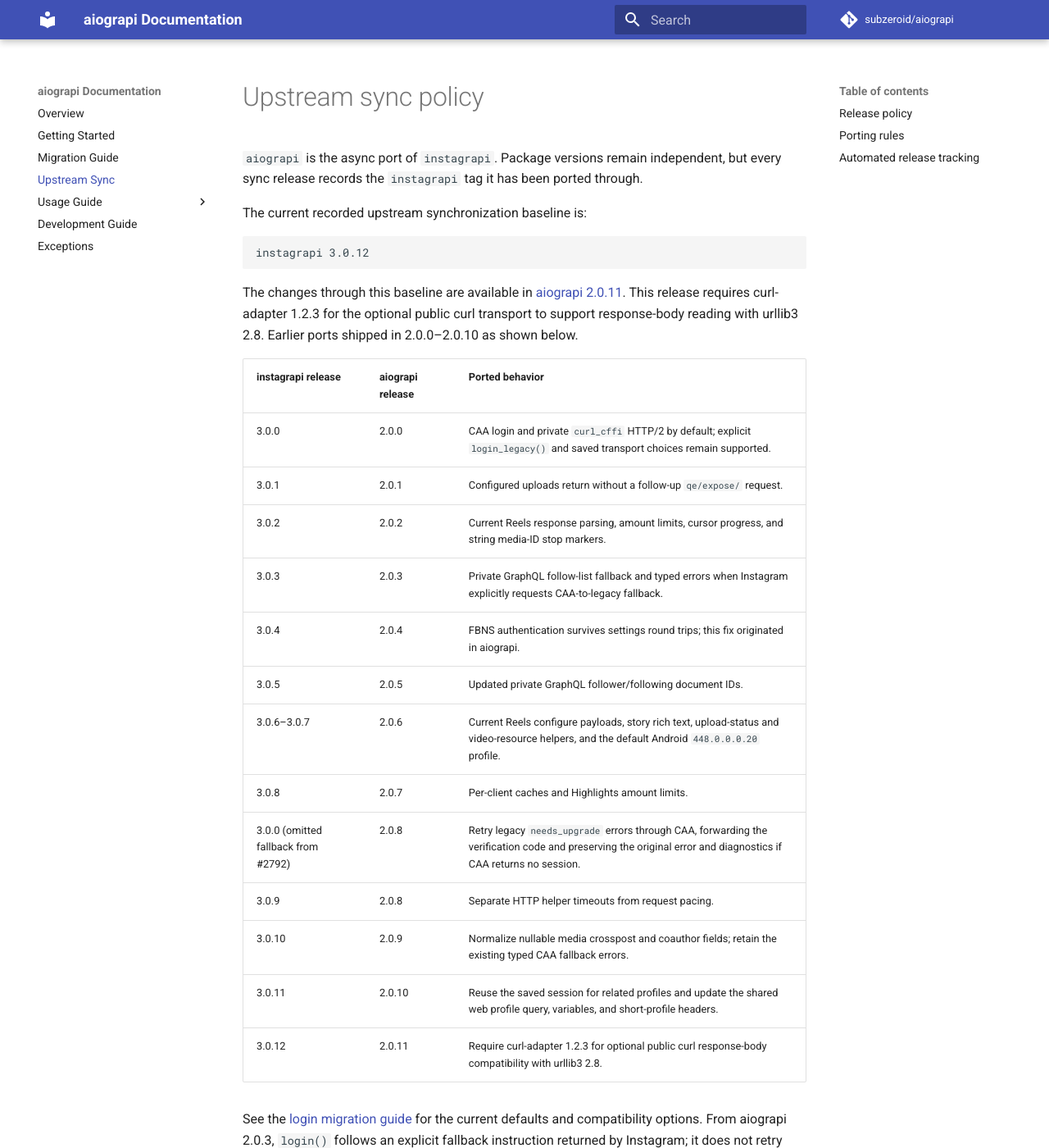
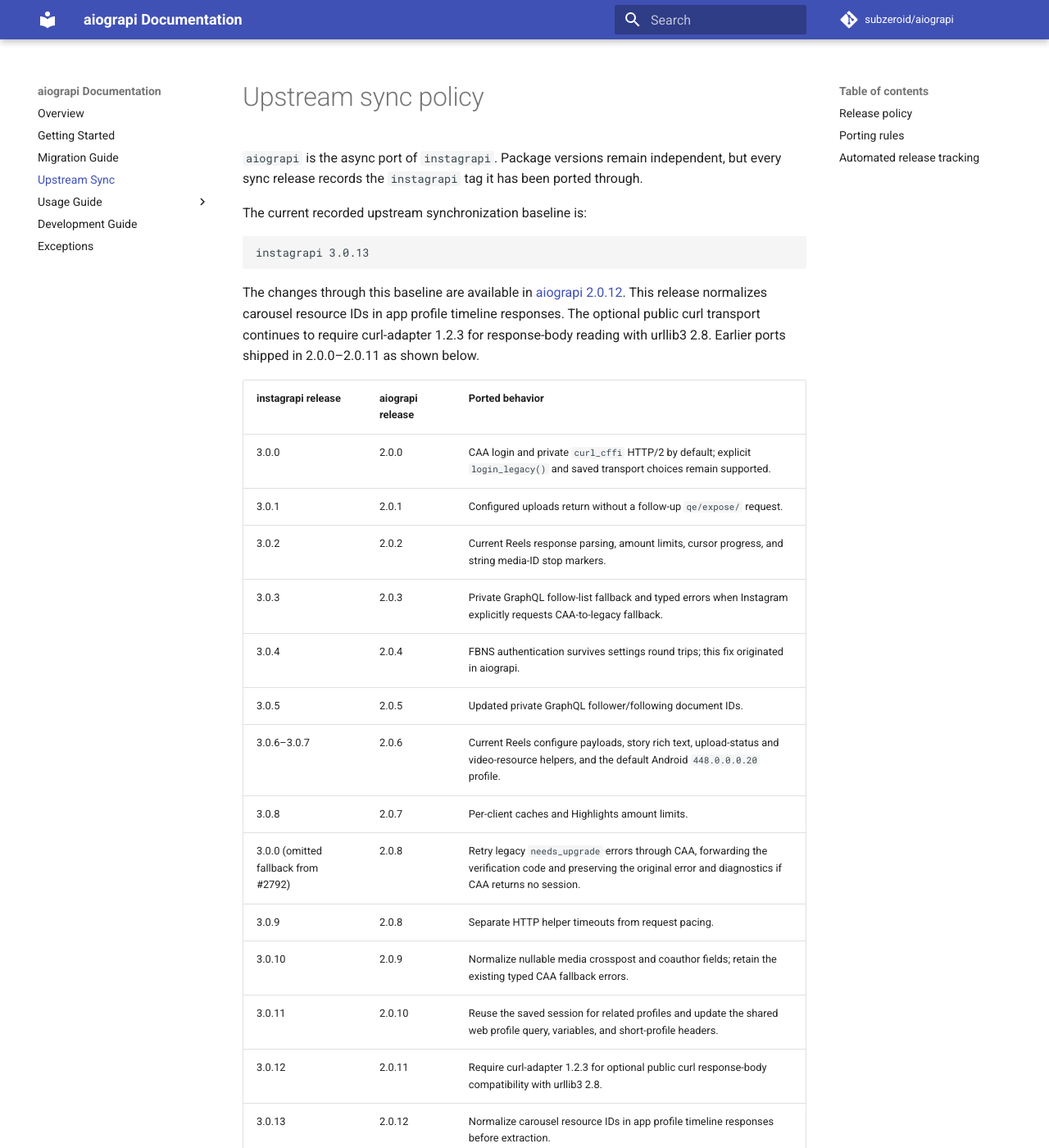
Before and after one commit to subzeroid/aiograpi, an MkDocs documentation site: the page built from docs/upstream-sync.md, in a window 1280 px wide and 1400 px high. Shown: the whole window at 82% size. Built offline with MkDocs 1.6.1 and Material for MkDocs 9.7.7, drawn with Linux system fonts in a browser that asks for light colours; comment, search, counter and statistics services are not loaded; the version menu is left out.

Commit message:
chore: release 2.0.12 (#480)
Release aiograpi 2.0.12 with the verified carousel resource ID fix from #479 and record instagrapi 3.0.13 as the upstream baseline.

````diff
--- a/aiograpi/__init__.py
+++ b/aiograpi/__init__.py
@@ -48,7 +48,7 @@ from aiograpi.mixins.video import DownloadVideoMixin, UploadVideoMixin
 # Used as fallback logger if another is not provided.
 DEFAULT_LOGGER = logging.getLogger("aiograpi")
 
-__upstream_instagrapi_version__ = "3.0.12"
+__upstream_instagrapi_version__ = "3.0.13"
 
 
 class Client(
--- a/docs/upstream-sync.md
+++ b/docs/upstream-sync.md
@@ -5,10 +5,10 @@
 The current recorded upstream synchronization baseline is:
 
 ```text
-instagrapi 3.0.12
+instagrapi 3.0.13
 ```
 
-The changes through this baseline are available in [aiograpi 2.0.11](https://github.com/subzeroid/aiograpi/releases/tag/2.0.11). This release requires curl-adapter 1.2.3 for the optional public curl transport to support response-body reading with urllib3 2.8. Earlier ports shipped in 2.0.0–2.0.10 as shown below.
+The changes through this baseline are available in [aiograpi 2.0.12](https://github.com/subzeroid/aiograpi/releases/tag/2.0.12). This release normalizes carousel resource IDs in app profile timeline responses. The optional public curl transport continues to require curl-adapter 1.2.3 for response-body reading with urllib3 2.8. Earlier ports shipped in 2.0.0–2.0.11 as shown below.
 
 | instagrapi release | aiograpi release | Ported behavior |
 | --- | --- | --- |
@@ -25,6 +25,7 @@ The changes through this baseline are available in [aiograpi 2.0.11](https://git
 | 3.0.10 | 2.0.9 | Normalize nullable media crosspost and coauthor fields; retain the existing typed CAA fallback errors. |
 | 3.0.11 | 2.0.10 | Reuse the saved session for related profiles and update the shared web profile query, variables, and short-profile headers. |
 | 3.0.12 | 2.0.11 | Require curl-adapter 1.2.3 for optional public curl response-body compatibility with urllib3 2.8. |
+| 3.0.13 | 2.0.12 | Normalize carousel resource IDs in app profile timeline responses before extraction. |
 
 See the [login migration guide](usage-guide/login-migration.md) for the current defaults and compatibility options. From aiograpi 2.0.3, `login()` follows an explicit fallback instruction returned by Instagram; it does not retry every failed CAA login through the legacy endpoint.
 
--- a/pyproject.toml
+++ b/pyproject.toml
@@ -4,7 +4,7 @@ build-backend = "setuptools.build_meta"
 
 [project]
 name = "aiograpi"
-version = "2.0.11"
+version = "2.0.12"
 authors = [
     { name = "Mark Subzeroid", email = "143403577+subzeroid@users.noreply.github.com" },
 ]
````
Also changed, not shown: CHANGELOG.md (+10 -0 lines), 1 other file.
